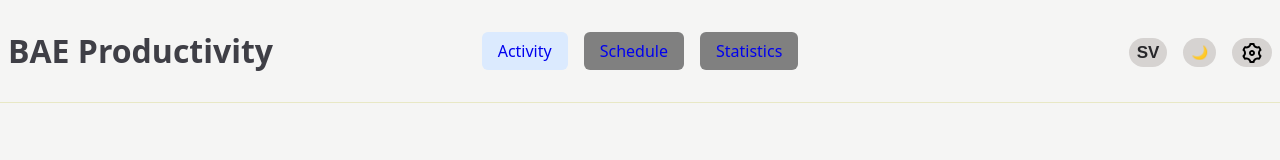
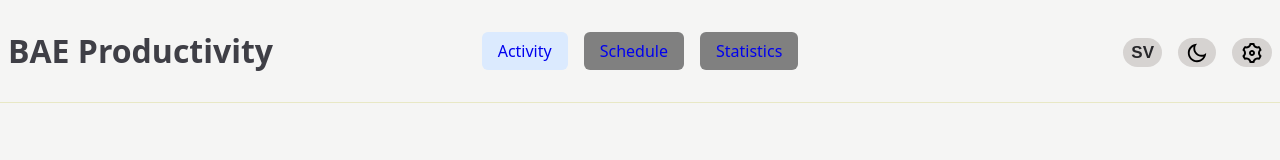
Before and after one commit to ollewarne/linkoping-pps, a React (Vite) app: page / in a window 1280 px wide. Shown: the top 160 px of the page. Built offline with nearby package versions, Linux system fonts and the light colour scheme.

Commit message:
changeing style to match other buttons

```diff
--- a/src/components/ThemeToggle/ThemeToggle-module.css
+++ b/src/components/ThemeToggle/ThemeToggle-module.css
@@ -30,9 +30,16 @@ body {
     margin-top: 4px;
     transition: transform 0.3s ease;
     padding: 4px 8px 4px 8px;
+    display: flex;
+    align-items: center;
 }
 
 .theme-toggle-btn:hover {
     background: var(--btn-hover);
     transform: translateY(-1px);
 }
+
+.theme-toggle-btn img {
+    height: 22px;
+    width: 22px;
+}
--- a/src/components/ThemeToggle/ThemeToggle.jsx
+++ b/src/components/ThemeToggle/ThemeToggle.jsx
@@ -15,7 +15,10 @@ function ThemeToggleButton() {
       onClick={toggleTheme}
       aria-label={`Change to ${theme === "light" ? "dark" : "light"} theme`}
     >
-      {theme === "light" ?  "🌙" : "🔆"}
+      {/* {theme === "light" ?  "🌙" : "🔆"} */}
+
+      <img
+        src={theme === 'light' ? './public/moon.svg' : './public/sun.svg'} alt="" />
 
     </button>
   );
```
